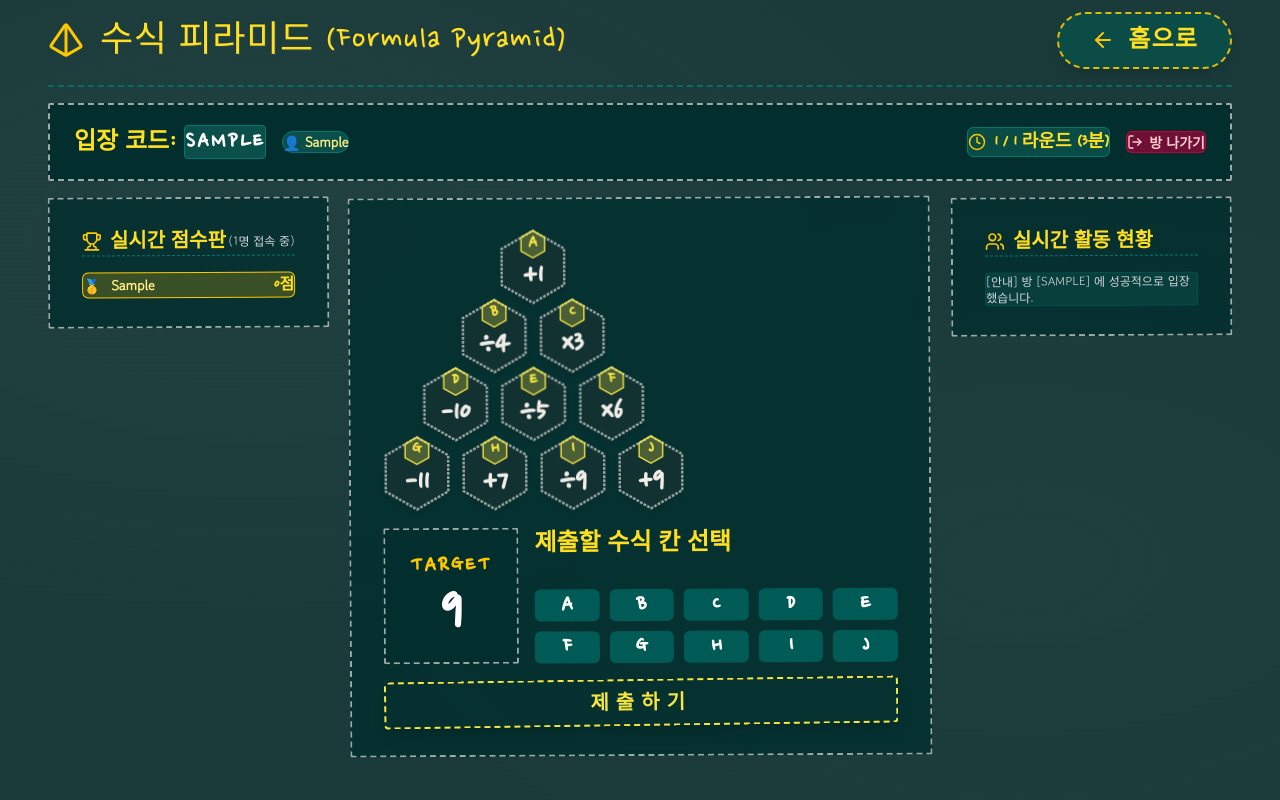
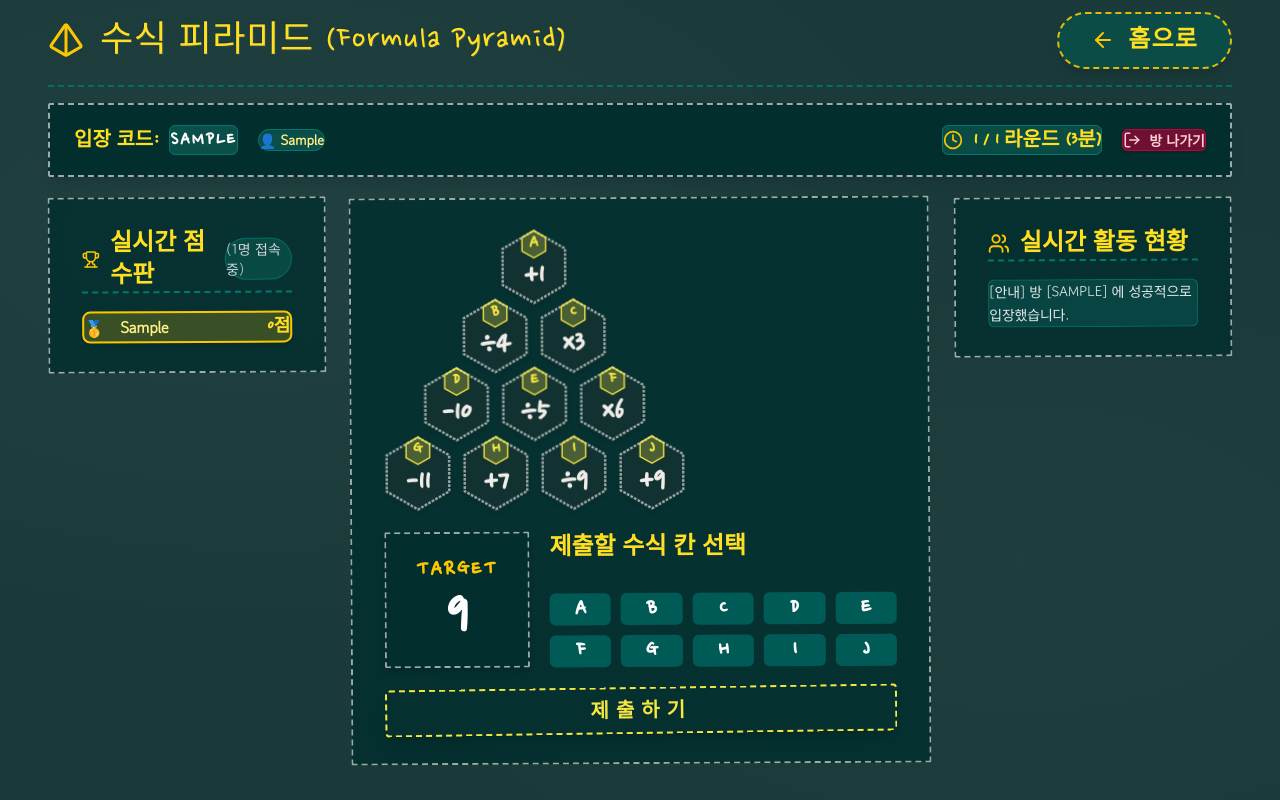
Before and after one commit to rlawlsdnjs78-infinity/infinitymath, a Next.js app: page /formula-pyramid in a window 1280 px wide. Both pictures are taken after typing "Sample", "Sample" into the empty fields and a click on the button "입장하기". Built offline with nearby package versions, Linux system fonts and the light colour scheme.

Commit message:
fix: apply generous padding and border insulation across all Game Room UI box containers

```diff
--- a/src/app/formula-pyramid/page.tsx
+++ b/src/app/formula-pyramid/page.tsx
@@ -459,22 +459,22 @@ export default function FormulaPyramidPage() {
            [하단 3분할 박스 영역 또는 실시간 게임 방 영역]
            ─────────────────────────────────────────────────────────────────── */}
         {inGameRoom ? (
-          <div className="w-full flex flex-col gap-4">
-            {/* 상단 컨트롤 바 */}
-            <div className="chalk-box-straight bg-teal-950 p-3.5 flex flex-col sm:flex-row items-center justify-between gap-3 border-yellow-400/80">
-              <div className="flex items-center gap-4 flex-wrap">
-                <span className="text-xl sm:text-2xl text-yellow-300 font-extrabold flex items-center gap-2" style={{ fontFamily: "var(--font-chalk)" }}>
-                  입장 코드: <span className="tracking-widest text-white bg-teal-900 px-3 py-0.5 rounded border border-teal-700">{activeRoomCode}</span>
+          <div className="w-full flex flex-col gap-5">
+            {/* 상단 컨트롤 바 (여백 최우선 원칙 p-5 sm:px-8 sm:py-5) */}
+            <div className="chalk-box-straight bg-teal-950 p-5 sm:px-8 sm:py-5 flex flex-col sm:flex-row items-center justify-between gap-4 border-2 border-yellow-400/80 shadow-lg">
+              <div className="flex items-center gap-5 flex-wrap">
+                <span className="text-xl sm:text-2.5xl text-yellow-300 font-extrabold flex items-center gap-2.5" style={{ fontFamily: "var(--font-chalk)" }}>
+                  입장 코드: <span className="tracking-widest text-white bg-teal-900 px-4 py-1 rounded-md border border-teal-700">{activeRoomCode}</span>
                 </span>
-                <span className="bg-teal-900 text-yellow-200 px-3 py-1 rounded-full text-sm font-bold border border-teal-700">
+                <span className="bg-teal-900 text-yellow-200 px-4 py-1.5 rounded-full text-sm font-bold border border-teal-700 shadow-inner">
                   {isDealerHost ? "👑 딜러(선생님)" : `👤 ${myNickname}`}
                 </span>
               </div>
 
-              <div className="flex items-center gap-4">
-                <div className="flex items-center gap-2 bg-teal-900/90 px-3.5 py-1.5 rounded-md border border-teal-700">
-                  <Clock className="text-yellow-400" size={18} />
-                  <span className="text-yellow-300 font-bold text-base sm:text-lg" style={{ fontFamily: "var(--font-chalk)" }}>
+              <div className="flex items-center gap-5">
+                <div className="flex items-center gap-2.5 bg-teal-900/90 px-4 py-2 rounded-md border border-teal-700 shadow-sm">
+                  <Clock className="text-yellow-400" size={20} />
+                  <span className="text-yellow-300 font-bold text-base sm:text-xl" style={{ fontFamily: "var(--font-chalk)" }}>
                     1 / {selectedRound} 라운드 ({selectedTime}분)
                   </span>
                 </div>
@@ -482,48 +482,48 @@ export default function FormulaPyramidPage() {
                 <button
                   type="button"
                   onClick={() => setInGameRoom(false)}
-                  className="flex items-center gap-1.5 bg-rose-900/80 hover:bg-rose-800 text-rose-200 px-4 py-1.5 rounded-md text-sm font-bold border border-rose-600/60 transition-colors cursor-pointer"
+                  className="flex items-center gap-2 bg-rose-900/80 hover:bg-rose-800 text-rose-200 px-5 py-2 rounded-md text-sm font-bold border border-rose-600/60 transition-all cursor-pointer shadow-md"
                 >
-                  <LogOut size={16} />
+                  <LogOut size={18} />
                   <span>방 나가기</span>
                 </button>
               </div>
             </div>
 
             {/* 메인 3컬럼 대전 그리드 */}
-            <div className="grid grid-cols-1 xl:grid-cols-12 gap-5 items-start">
+            <div className="grid grid-cols-1 xl:grid-cols-12 gap-6 items-start">
               {/* [좌측: 실시간 참가자 & 점수판] */}
-              <div className="xl:col-span-3 chalk-box content-box bg-teal-950/80 p-4 sm:p-5 flex flex-col gap-4">
-                <div className="flex items-center justify-between border-b border-dashed border-teal-700 pb-2">
-                  <div className="flex items-center gap-2 text-yellow-300 font-extrabold text-xl" style={{ fontFamily: "var(--font-chalk)" }}>
-                    <Trophy size={20} className="text-yellow-400" />
+              <div className="xl:col-span-3 chalk-box content-box bg-teal-950/80 p-5 sm:p-6 flex flex-col gap-4.5">
+                <div className="flex items-center justify-between border-b-2 border-dashed border-teal-700 pb-3">
+                  <div className="flex items-center gap-2.5 text-yellow-300 font-extrabold text-xl sm:text-2xl" style={{ fontFamily: "var(--font-chalk)" }}>
+                    <Trophy size={22} className="text-yellow-400" />
                     <span>실시간 점수판</span>
                   </div>
-                  <span className="text-xs text-gray-300 font-medium">({players.length}명 접속 중)</span>
+                  <span className="text-xs sm:text-sm text-gray-300 font-medium bg-teal-900/80 px-2.5 py-1 rounded-full border border-teal-700/80">({players.length}명 접속 중)</span>
                 </div>
 
-                <div className="flex flex-col gap-2">
+                <div className="flex flex-col gap-3">
                   {players
                     .slice()
                     .sort((a, b) => b.score - a.score)
                     .map((p, idx) => (
                       <div
                         key={idx}
-                        className={`flex items-center justify-between p-2.5 rounded-md border ${
+                        className={`flex items-center justify-between px-4 py-3.5 rounded-lg border-2 ${
                           p.name === myNickname
-                            ? "bg-yellow-400/20 border-yellow-400 text-yellow-200"
-                            : "bg-teal-900/60 border-teal-700/80 text-gray-200"
+                            ? "bg-yellow-400/20 border-yellow-400 text-yellow-200 shadow-md"
+                            : "bg-teal-900/70 border-teal-700/80 text-gray-200"
                         }`}
                       >
-                        <div className="flex items-center gap-2">
-                          <span className="font-extrabold text-sm text-yellow-400 w-5">
+                        <div className="flex items-center gap-3">
+                          <span className="font-extrabold text-base text-yellow-400 w-6">
                             {idx === 0 ? "🥇" : idx === 1 ? "🥈" : idx === 2 ? "🥉" : `${idx + 1}`}
                           </span>
-                          <span className="font-bold text-sm" style={{ fontFamily: "var(--font-body)" }}>
+                          <span className="font-bold text-sm sm:text-base" style={{ fontFamily: "var(--font-body)", letterSpacing: "-0.015em" }}>
                             {p.name} {p.isHost && "(딜러)"}
                           </span>
                         </div>
-                        <span className="font-extrabold text-base text-yellow-300" style={{ fontFamily: "var(--font-chalk)" }}>
+                        <span className="font-extrabold text-lg text-yellow-300" style={{ fontFamily: "var(--font-chalk)" }}>
                           {p.score}점
                         </span>
                       </div>
@@ -532,7 +532,7 @@ export default function FormulaPyramidPage() {
               </div>
 
               {/* [중앙: 수식 피라미드 보드] */}
-              <div className="xl:col-span-6 chalk-box content-box bg-teal-950/85 p-4 sm:p-5 flex flex-col gap-4">
+              <div className="xl:col-span-6 chalk-box content-box bg-teal-950/85 p-5 sm:p-7 flex flex-col gap-5">
                 <div className="flex flex-col xl:flex-row items-center xl:items-start justify-between gap-6 mb-2">
                   <div className="flex flex-col items-center justify-center flex-shrink-0 py-2 mx-auto xl:mx-0">
                     {PYRAMID_DATA.map((row, rowIndex) => (
@@ -554,8 +554,8 @@ export default function FormulaPyramidPage() {
                 </div>
 
                 {/* TARGET 표시 및 A~J 선택 버튼 */}
-                <div className="flex flex-col sm:flex-row items-stretch gap-4">
-                  <div className="chalk-box-straight bg-teal-950 px-7 py-4 flex flex-col items-center justify-center min-w-[135px] border-yellow-400/80">
+                <div className="flex flex-col sm:flex-row items-stretch gap-5">
+                  <div className="chalk-box-straight bg-teal-950 px-8 py-5 flex flex-col items-center justify-center min-w-[145px] border-2 border-yellow-400/80 shadow-md">
                     <span className="text-xl sm:text-2xl text-yellow-400 font-extrabold tracking-widest mb-1" style={{ fontFamily: "var(--font-chalk)" }}>
                       TARGET
                     </span>
@@ -564,7 +564,7 @@ export default function FormulaPyramidPage() {
                     </span>
                   </div>
 
-                  <div className="flex-1 flex flex-col justify-between gap-2.5">
+                  <div className="flex-1 flex flex-col justify-between gap-3">
                     <div className="text-xl sm:text-2xl text-yellow-300 font-bold mb-0.5" style={{ fontFamily: "var(--font-chalk)" }}>
                       제출할 수식 칸 선택
                     </div>
@@ -595,7 +595,7 @@ export default function FormulaPyramidPage() {
                   <button
                     type="button"
                     onClick={handleSubmitAnswer}
-                    className="btn-chalk w-full justify-center py-3 text-2.5xl sm:text-3xl font-extrabold cursor-pointer shadow-lg"
+                    className="btn-chalk w-full justify-center py-3.5 text-2.5xl sm:text-3xl font-extrabold cursor-pointer shadow-lg"
                     style={{ fontFamily: "var(--font-chalk)", letterSpacing: "0.35em" }}
                   >
                     제출하기
@@ -604,15 +604,19 @@ export default function FormulaPyramidPage() {
               </div>
 
               {/* [우측: 실시간 활동 피드] */}
-              <div className="xl:col-span-3 chalk-box content-box bg-teal-950/80 p-4 sm:p-5 flex flex-col gap-4">
-                <div className="flex items-center gap-2 text-yellow-300 font-extrabold text-xl border-b border-dashed border-teal-700 pb-2" style={{ fontFamily: "var(--font-chalk)" }}>
-                  <Users size={20} className="text-yellow-400" />
+              <div className="xl:col-span-3 chalk-box content-box bg-teal-950/80 p-5 sm:p-6 flex flex-col gap-4.5">
+                <div className="flex items-center gap-2.5 text-yellow-300 font-extrabold text-xl sm:text-2xl border-b-2 border-dashed border-teal-700 pb-3" style={{ fontFamily: "var(--font-chalk)" }}>
+                  <Users size={22} className="text-yellow-400" />
                   <span>실시간 활동 현황</span>
                 </div>
 
-                <div className="flex flex-col gap-2 max-h-[360px] overflow-y-auto pr-1">
+                <div className="flex flex-col gap-3 max-h-[360px] overflow-y-auto pr-1">
                   {activityLogs.map((log, i) => (
-                    <div key={i} className="text-xs text-gray-300 bg-teal-900/50 p-2 rounded border border-teal-800/60" style={{ fontFamily: "var(--font-body)" }}>
+                    <div
+                      key={i}
+                      className="text-xs sm:text-sm text-gray-200 bg-teal-900/70 px-4 py-3 rounded-md border border-teal-700/80 shadow-sm leading-relaxed"
+                      style={{ fontFamily: "var(--font-body)", wordBreak: "break-all", letterSpacing: "-0.015em" }}
+                    >
                       {log}
                     </div>
                   ))}
```
